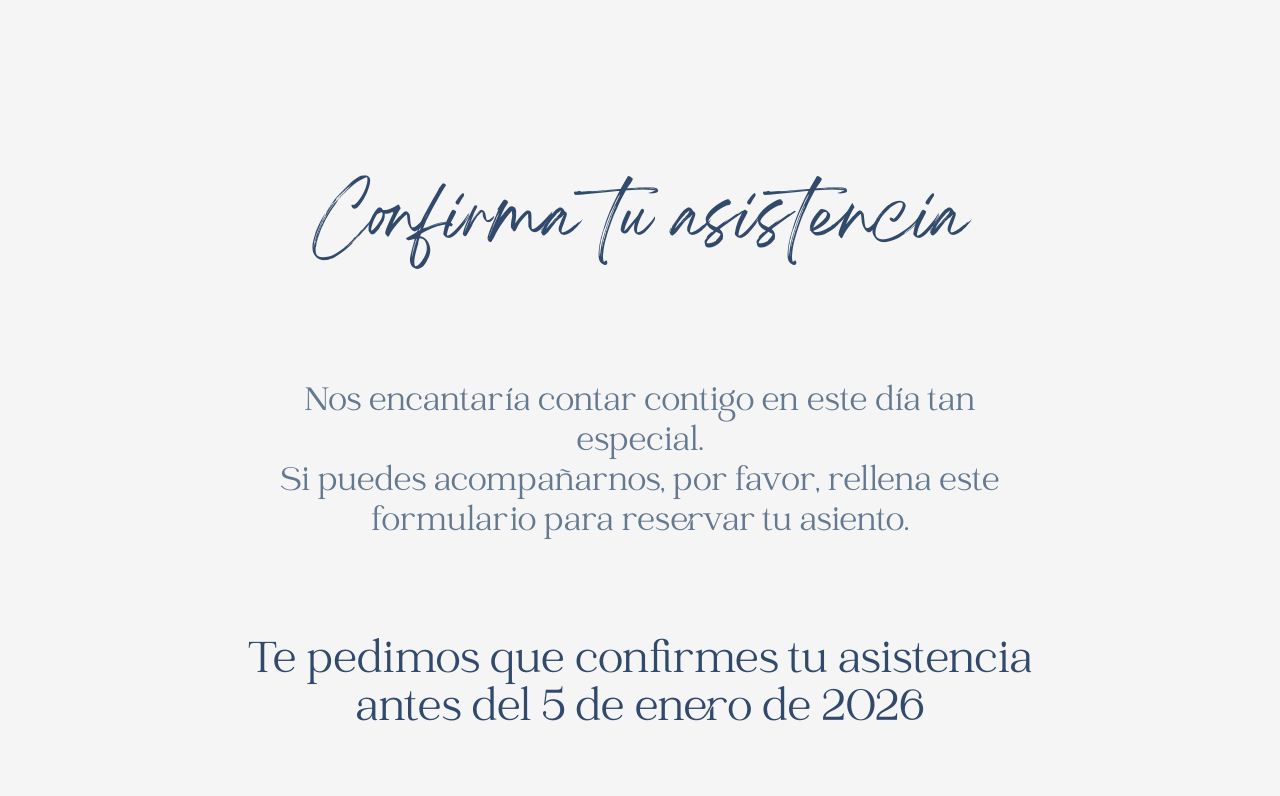
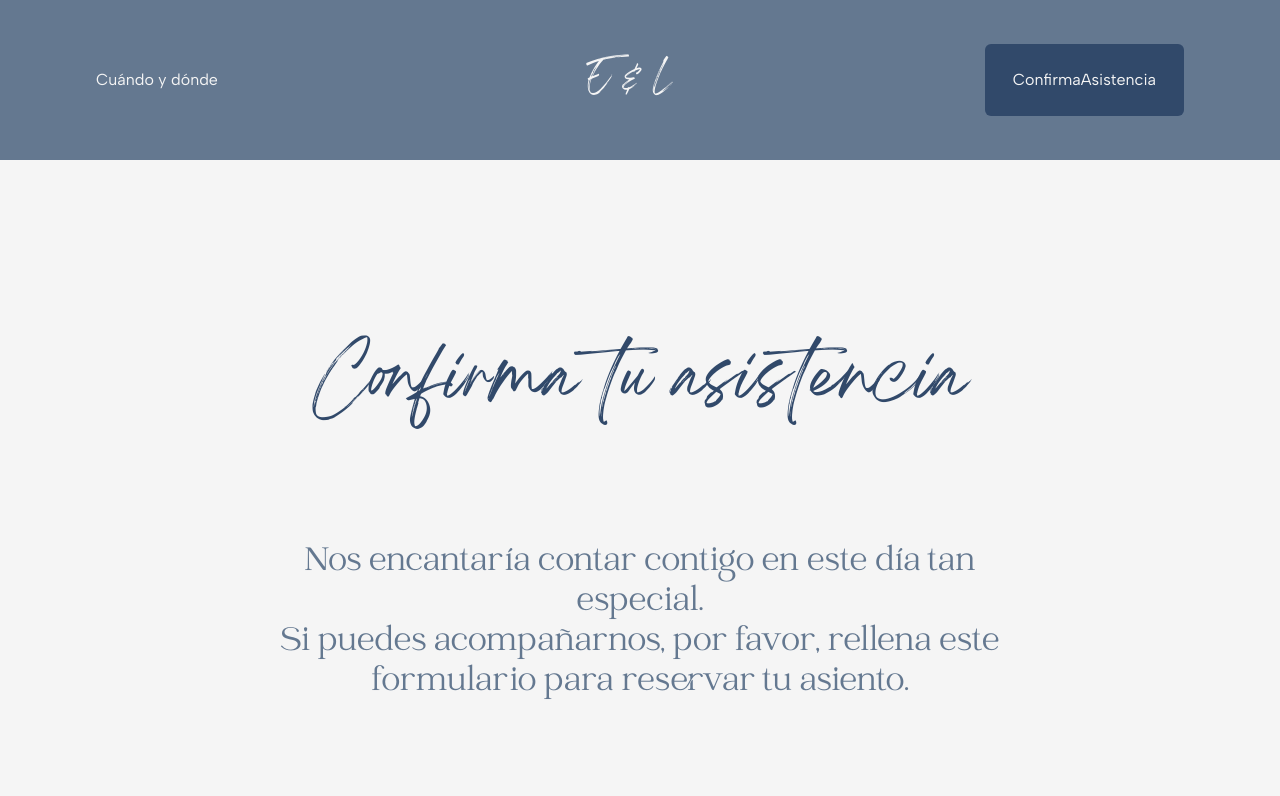
Before and after one commit to PaulaBCdev/EL-wedding, a Next.js app: page /form in a window 1280 px wide. Shown: the top 796 px of the page. Built offline with nearby package versions, Linux system fonts and the light colour scheme.

Commit message:
header responsive

```diff
--- a/src/app/components/Footer.tsx
+++ b/src/app/components/Footer.tsx
@@ -2,7 +2,7 @@ import Image from "next/image";
 
 export default function Footer() {
   return (
-    <footer className="bg-secondary h-46 lg:h-64 overflow-hidden">
+    <footer className="bg-secondary h-46 lg:h-52 overflow-hidden">
       {/* Mobile & Tablet */}
       <div className="relative flex lg:hidden justify-center items-center h-full my-2 py-2">
         <Image
@@ -23,9 +23,9 @@ export default function Footer() {
           alt="lazo-blanco"
           width={98}
           height={568}
-          className="w-72"
+          className="w-64"
         />
-        <p className="font-breathing text-background text-4xl">
+        <p className="font-breathing text-background text-3xl">
           Esteban y Leire
         </p>
         <Image
@@ -33,7 +33,7 @@ export default function Footer() {
           alt="lazo-blanco"
           width={98}
           height={568}
-          className="scale-x-[-1] w-72"
+          className="scale-x-[-1] w-64"
         />
       </div>
     </footer>
--- /dev/null
+++ b/src/app/components/Header.tsx
@@ -0,0 +1,21 @@
+import Button from "./ui/Button";
+
+export default function Header() {
+  return (
+    <header className="bg-primary w-full h-36 lg:h-40">
+      {/* Mobile & Tablet */}
+      <div className="flex lg:hidden justify-center items-center h-full">
+        <p className="font-breathing text-background text-3xl">E & L</p>
+      </div>
+
+      {/* Desktop */}
+      <div className="hidden lg:flex justify-between items-center h-full mx-24">
+        <a href="" className="font-albert text-background text-96 pr-14">
+          Cuándo y dónde
+        </a>
+        <p className="font-breathing text-background text-3xl">E & L</p>
+        <Button />
+      </div>
+    </header>
+  );
+}
--- /dev/null
+++ b/src/app/components/ui/Button.tsx
@@ -0,0 +1,12 @@
+const Button = () => {
+  return (
+    <button
+      type="button"
+      className="bg-secondary rounded-md font-albert text-background text-96 py-6 px-7"
+    >
+      ConfirmaAsistencia
+    </button>
+  );
+};
+
+export default Button;
--- a/src/app/layout.tsx
+++ b/src/app/layout.tsx
@@ -3,6 +3,7 @@ import { Albert_Sans } from "next/font/google";
 import localFont from "next/font/local";
 import "./globals.css";
 import Footer from "./components/Footer";
+import Header from "./components/Header";
 
 const breathing = localFont({
   src: "../../public/fonts/Breathing.ttf",
@@ -37,6 +38,7 @@ export default function RootLayout({
       <body
         className={`${catchy.variable} ${breathing.variable} ${albertSans.variable} antialiased`}
       >
+        <Header />
         {children}
         <Footer />
       </body>
```
